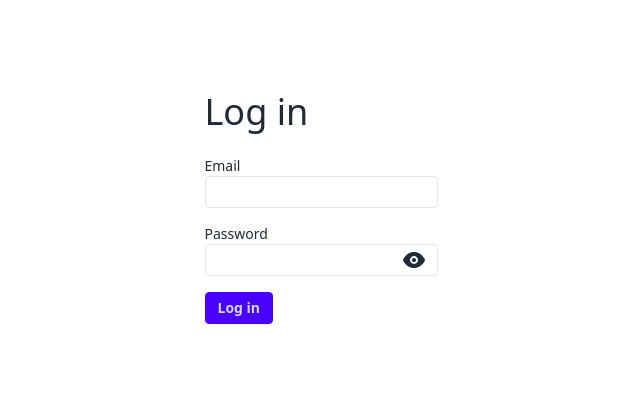
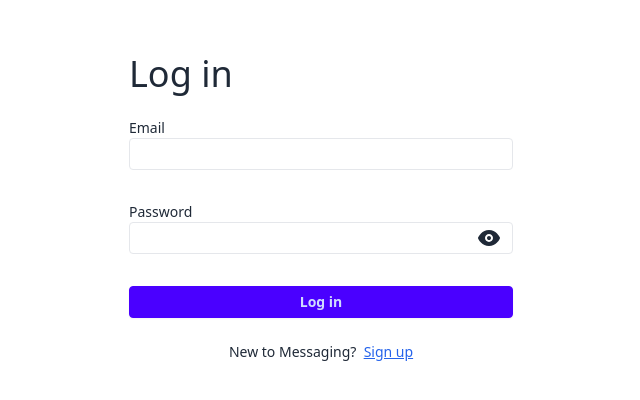
Before and after one commit to vadzimk/instant-messaging, a React (Vite) app in the folder frontend/: page / in a window 1280 px wide. Shown: the part 192-592 px from the top of the page, without its empty margins (319-959 px from the left). Built offline with nearby package versions, Linux system fonts and the light colour scheme.

Commit message:
frontend: refactor: login layout

```diff
--- a/frontend/src/pages/Login/LoginForm.tsx
+++ b/frontend/src/pages/Login/LoginForm.tsx
@@ -2,6 +2,7 @@ import {Fieldset} from '@headlessui/react';
 import EmailField from '../../components/EmailField.tsx';
 import PasswordField from '../../components/PasswordField.tsx';
 import {useForm, SubmitHandler} from "react-hook-form"
+import {Link} from 'react-router-dom';
 
 export type LoginInputs = {
     email: string;
@@ -23,12 +24,20 @@ export default function LoginForm() {
         <>
             <h1 className="text-4xl mb-6">Log in</h1>
             <form onSubmit={handleSubmit(onSubmit)}>
-                <Fieldset>
+                <Fieldset className="w-full flex flex-col gap-4 min-w-96">
                     <EmailField register={register} errors={errors}/>
                     <PasswordField register={register} errors={errors}/>
                     <input type="submit" value='Log in' className="btn btn-primary btn-sm"/>
                 </Fieldset>
             </form>
+            <div className="mt-6">
+                <p className="text-center text-sm">New to Messaging? &nbsp;
+                    <Link to="/signup"
+                          className="underline text-blue-600 dark:text-blue-500">
+                        Sign up
+                    </Link>
+                </p>
+            </div>
         </>
 
     )
```
